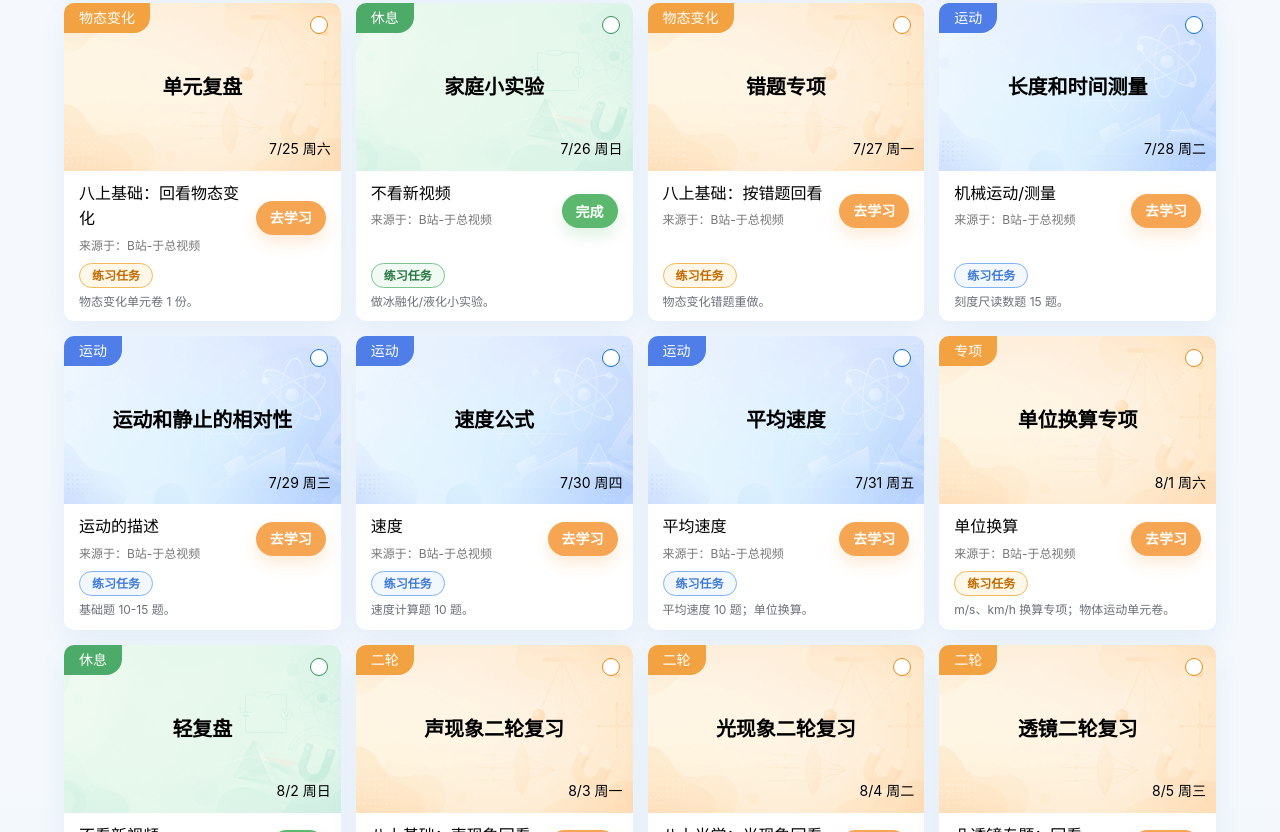
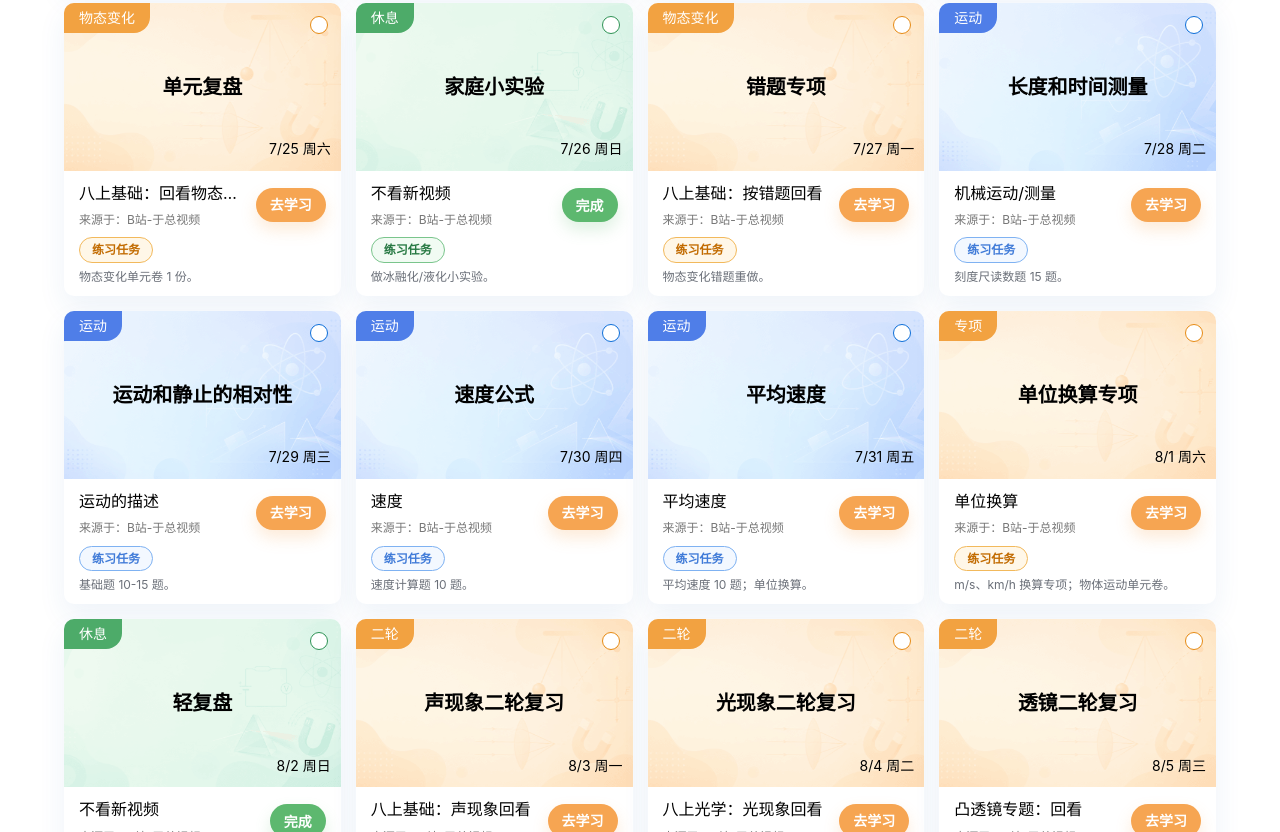
Before and after one commit to zhoujj0902-cmd/summer-physics-plan, a plain HTML site: page index.html in a window 1280 px wide. Shown: the part 2722-3554 px from the top of the page. Drawn offline with Linux system fonts and the light colour scheme.

Commit message:
Add files via upload

```diff
--- a/index.html
+++ b/index.html
@@ -29,9 +29,7 @@
       margin: 0;
       font-family: -apple-system, BlinkMacSystemFont, "Segoe UI", "PingFang SC", "Microsoft YaHei", sans-serif;
       color: var(--ink);
-      background:
-        radial-gradient(circle at 12% 8%, rgba(13, 110, 216, 0.08), transparent 30%),
-        linear-gradient(180deg, #f7fbff 0%, #f2f7fc 100%);
+      background: #fff;
       line-height: 1.6;
     }
 
@@ -427,6 +425,9 @@
       color: #000;
       font-size: 16px;
       font-weight: 400;
+      overflow: hidden;
+      text-overflow: ellipsis;
+      white-space: nowrap;
     }
 
     .task-block {
```
